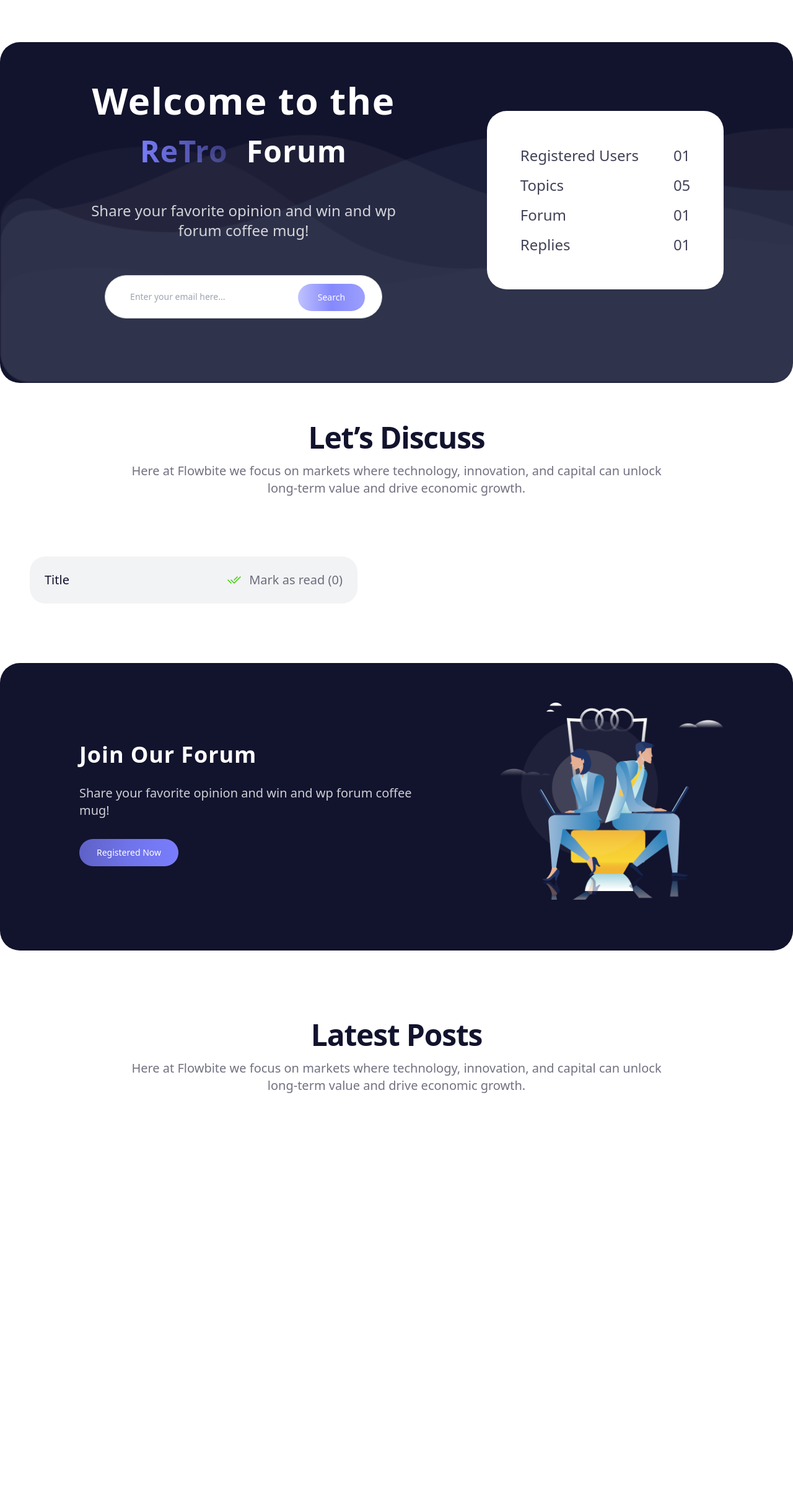
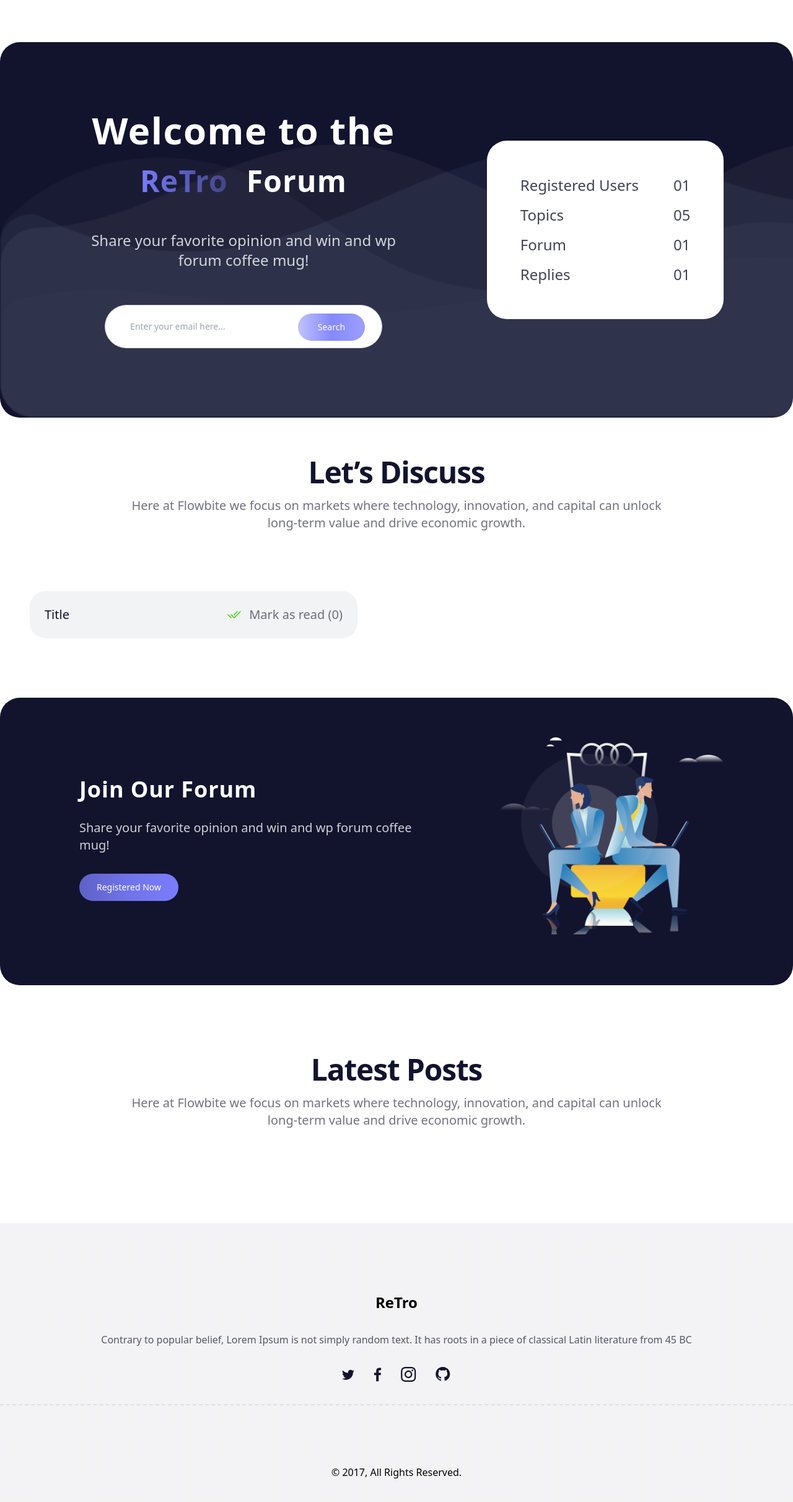
Before and after one commit to abubakar1010/retro-forum-client, a plain HTML site: page index.html in a window 1280 px wide. Shown: the part 80-2504 px from the top of the page at 62% size. Before the commit the page ends 1998 px from the top, so only its background shows below. Drawn offline with nearby package versions, Linux system fonts and the light colour scheme; no server answers.

Commit message:
finished responsive nav and header

```diff
--- a/index.html
+++ b/index.html
@@ -23,7 +23,7 @@
     <link href="https://fonts.googleapis.com/css2?family=Mulish:ital,wght@0,200..1000;1,200..1000&display=swap" rel="stylesheet">
 
 </head>
-<body class="font-mulish container mx-auto">
+<body class="font-mulish">
 
     <!-- navigation bar start here -->
 
@@ -62,13 +62,14 @@
         </nav>
 
     <!-- navigation bar end here -->
+
     <!-- header start here -->
 
     <header class="my-16 container mx-auto">
 
 
-    <section class="bg-[#12132D] min-h-[550px] bg-[url('assets/images/bgbanner.png')]  bg-no-repeat bg-cover rounded-[32px]">
-        <section class="flex px-28 items-center gap-28">
+    <section class="bg-[#12132D] min-h-[550px] bg-[url('assets/images/bgbanner.png')]  bg-no-repeat bg-cover rounded-[32px] py-12">
+        <section class="flex flex-col lg:flex-row lg:px-28 items-center lg:gap-28 gap-6">
             <div class="py-8 px-4 mx-auto text-center lg:py-16 z-10 relative ">
                 <div>
                     <h2 class="tracking-wide mb-7 text-3xl font-extrabold text-white md:text-5xl lg:text-6xl ">Welcome to the</h2>
@@ -84,7 +85,7 @@
                     </div>
                 </section>
             </div>
-            <div class="flex items-center gap-14 justify-center bg-white rounded-[32px] w-[478px] h-[288px] px-12">
+            <div class="flex items-center gap-14 justify-center bg-white rounded-[32px] lg:w-[478px] h-[288px] lg:px-12 px-6 w-3/4">
                 <div class="space-y-4">
                     <h4 class="text-2xl font-medium text-[#12132DCC]">Registered Users</h4>
                     <h4 class="text-2xl font-medium text-[#12132DCC]">Topics</h4>
@@ -107,7 +108,7 @@
     <!-- header end here -->
     <!-- main start here -->
 
-    <main>
+    <main class="container mx-auto">
 
         <!-- discuss section start here  -->
         <section class=" mb-6">
@@ -127,7 +128,7 @@
 
         </div>
 
-        <div class="w-[529px] bg-[#12132D0D] h-fit p-6 rounded-[25px]">
+        <div class=" lg:w-[529px] bg-[#12132D0D] h-fit p-6 rounded-[25px]">
             <div class="flex justify-between">
                 <h2 class="text-[#12132D] text-xl font-medium">Title</h2>
                 <div class="flex gap-3">
@@ -186,7 +187,6 @@
 
                 <!-- latest post container start here -->
 
-
             </section>
             <!-- latest post section end here  -->
 
@@ -196,11 +196,18 @@
 
     <!-- footer start here -->
 
-    <footer>
+    <footer class="bg-gradient-to-r from-[#12132D0D] to-[#12132D0D] min-h-[400px] text-center flex  flex-col items-center py-28">
 
 
+        <div class="  flex flex-col items-center">
+            <h2 class="font-black text-2xl">ReTro</h2>
+        <p class="text-[#12132DB2] mt-8">Contrary to popular belief, Lorem Ipsum is not simply random text. It has roots in a piece of classical Latin literature from 45 BC</p>
+        <img class="mt-8" src="assets/images/Social.svg" alt="">
+        </div>
+        <div class="border-t-2 border-[#30325E1A] border-dashed mt-9 w-full lg:w-[1280px] mx-auto"></div>
+
+        <p class="pt-24">&copy; 2017, All Rights Reserved.</p>
     </footer>
-
     <!-- footer end here -->
 
     <!-- script link here  -->
```
Also changed, not shown: assets/images/Social.svg (added).
